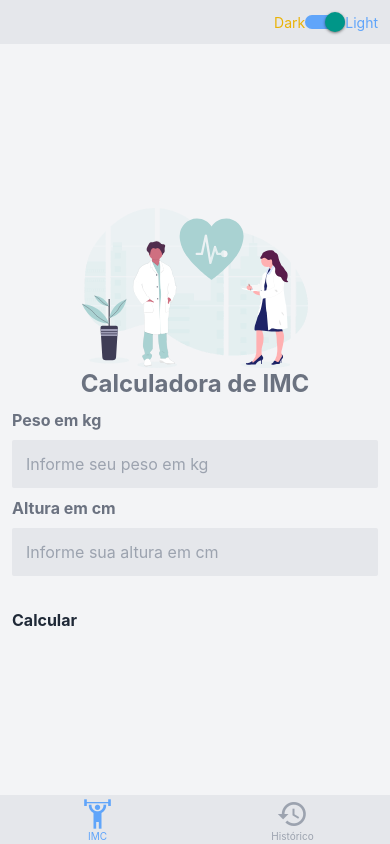
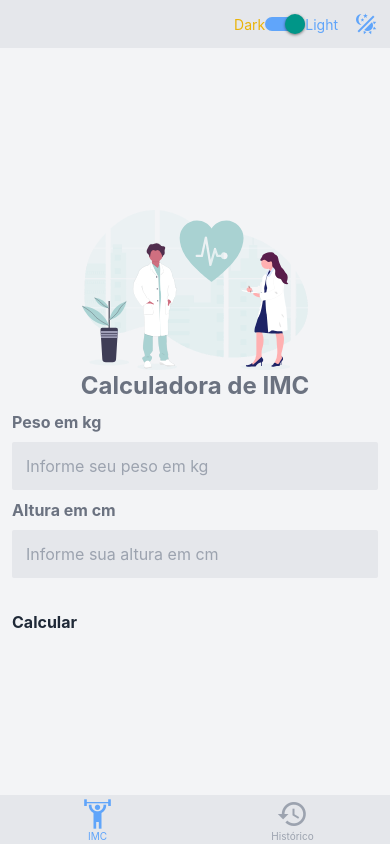
Before and after one commit to mayconline/calc-imc, a React Native app in the folder mobile/: screen / in a window 390 px wide. Built offline with nearby package versions, Linux system fonts and the light colour scheme.

Commit message:
memorized icon

```diff
--- a/mobile/src/components/Icon.tsx
+++ b/mobile/src/components/Icon.tsx
@@ -1,17 +1,14 @@
-import { Pressable, PressableProps } from 'react-native';
+import { memo } from 'react';
 import MaterialIcons from 'react-native-vector-icons/MaterialCommunityIcons';
 
-interface IconProps extends PressableProps {
+interface IconProps {
   name: string;
   size: number;
   color: string;
-  onPress?: () => void;
 }
 
-export function Icon({ name, size, color, ...props }: IconProps) {
-  return (
-    <Pressable {...props}>
-      <MaterialIcons name={name} size={size} color={color} />
-    </Pressable>
-  );
+function IconComponent({ name, size, color }: IconProps) {
+  return <MaterialIcons name={name} size={size} color={color} />;
 }
+
+export const Icon = memo(IconComponent);
--- a/mobile/src/components/ToggleTheme.tsx
+++ b/mobile/src/components/ToggleTheme.tsx
@@ -1,6 +1,7 @@
 import { Switch, Text, View, ViewProps } from 'react-native';
 import { useColorScheme } from 'nativewind';
 import colors from 'tailwindcss/colors';
+import { Icon } from './Icon';
 
 interface ToogleThemeProps extends ViewProps {}
 
@@ -20,7 +21,13 @@ export function ToogleTheme({ ...props }: ToogleThemeProps) {
         value={colorScheme === 'light'}
       />
 
-      <Text className="text-blue-400">Light</Text>
+      <Text className="text-blue-400 mr-4">Light</Text>
+
+      <Icon
+        name="theme-light-dark"
+        color={colorScheme === 'light' ? colors.blue[400] : colors.yellow[400]}
+        size={24}
+      />
     </View>
   );
 }
```
